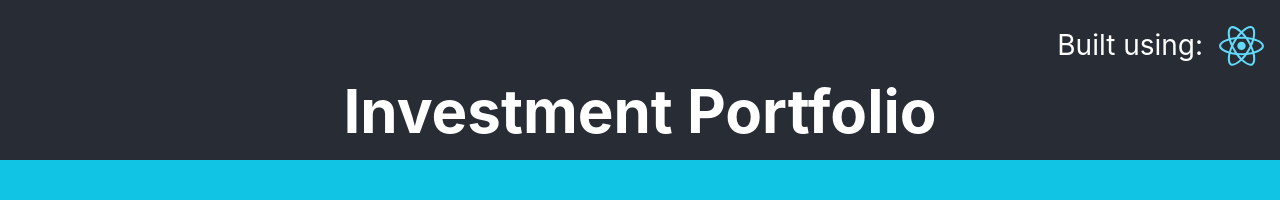
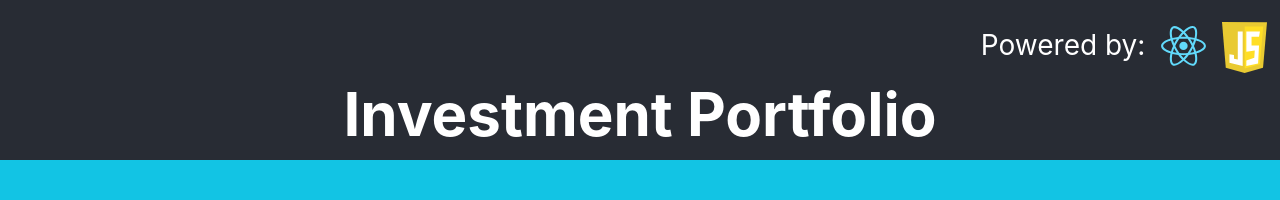
Before and after one commit to HuseynAkh/InvestmentPortfolio, a React (Create React App) app: page / in a window 1280 px wide. Shown: the top 200 px of the page. Built offline with nearby package versions, Linux system fonts and the light colour scheme; no server answers.

Commit message:
logos & value hide

```diff
--- a/src/components/AccountBalance/AccountBalance.jsx
+++ b/src/components/AccountBalance/AccountBalance.jsx
@@ -26,7 +26,7 @@ export default function AccountBalance(props) {
   const buttonText = props.showBalance ? 'Hide Balance' : 'Show Balance';
   let content = '*******';
   if ( props.showBalance ){
-    content = <>Balance ${props.amount}</>
+    content = <>Balance: ${props.amount}</>
   }
   return (
     <Section>
--- a/src/components/Coin/Coin.jsx
+++ b/src/components/Coin/Coin.jsx
@@ -22,7 +22,7 @@ export default function Coin(props) {
             <Td>{props.ticker}</Td>
             <Td>${props.price}</Td>
             {props.showBalance ? <Td>{props.balance}</Td> : <Td>*****</Td>}
-            <Td>${props.value}</Td>
+            {props.showBalance ? <Td>${props.value}</Td> : <Td>*****</Td>}
             {/* <Td>
                 <form action="#" method="POST">
                 <button onClick={handleClick}>Refresh</button>
--- a/src/components/Header/AppHeader.jsx
+++ b/src/components/Header/AppHeader.jsx
@@ -1,6 +1,7 @@
 import React, { Component } from 'react'
 import logo from './logo.svg';
-import styled from 'styled-components'
+import logo2 from './logo2.svg'
+import styled from 'styled-components';
 
 const Header = styled.header`
   background-color: #282c34;
@@ -16,7 +17,7 @@ const Div = styled.div`
 `;
 
 const H1 = styled.h1`
-  margin: -15px 10px 10px 10px;
+  margin: -12px 10px 10px 10px;
   display: flex;
   flex-direction: row;
   font-size: 60px;
@@ -37,13 +38,21 @@ const Logo = styled.img`
   align-self: flex-end;
 `;
 
+const Logo2 = styled.img`
+  padding: 0px 13px 17px 0px;
+  height: 3.2rem;
+  pointer-events: none;
+  align-self: flex-end;
+`;
+
 export default class AppHeader extends Component {
   render() {
     return (
     <Header>
         <Div>
-          <P>Built using: </P>
+          <P>Powered by: </P>
           <Logo src={logo} alt="React logo" className="App-logo" />
+          <Logo2 src={logo2} alt="JavaScript logo" className="App-logo"/>
         </Div>
         <H1>
           Investment Portfolio
--- a/src/components/Stock/Stock.jsx
+++ b/src/components/Stock/Stock.jsx
@@ -23,7 +23,7 @@ export default function Stock(props) {
             <Td>{props.ticker}</Td>
             <Td>${props.price}</Td>
             {props.showBalance ? <Td>{props.balance}</Td> : <Td>*****</Td>}
-            <Td>${props.value}</Td>
+            {props.showBalance ? <Td>${props.value}</Td> : <Td>*****</Td>}
             {/* <Td>
                 <form action="#" method="POST">
                 <button onClick={handleClick}>Refresh</button>
```
Also changed, not shown: src/components/Header/logo2.svg (added).
